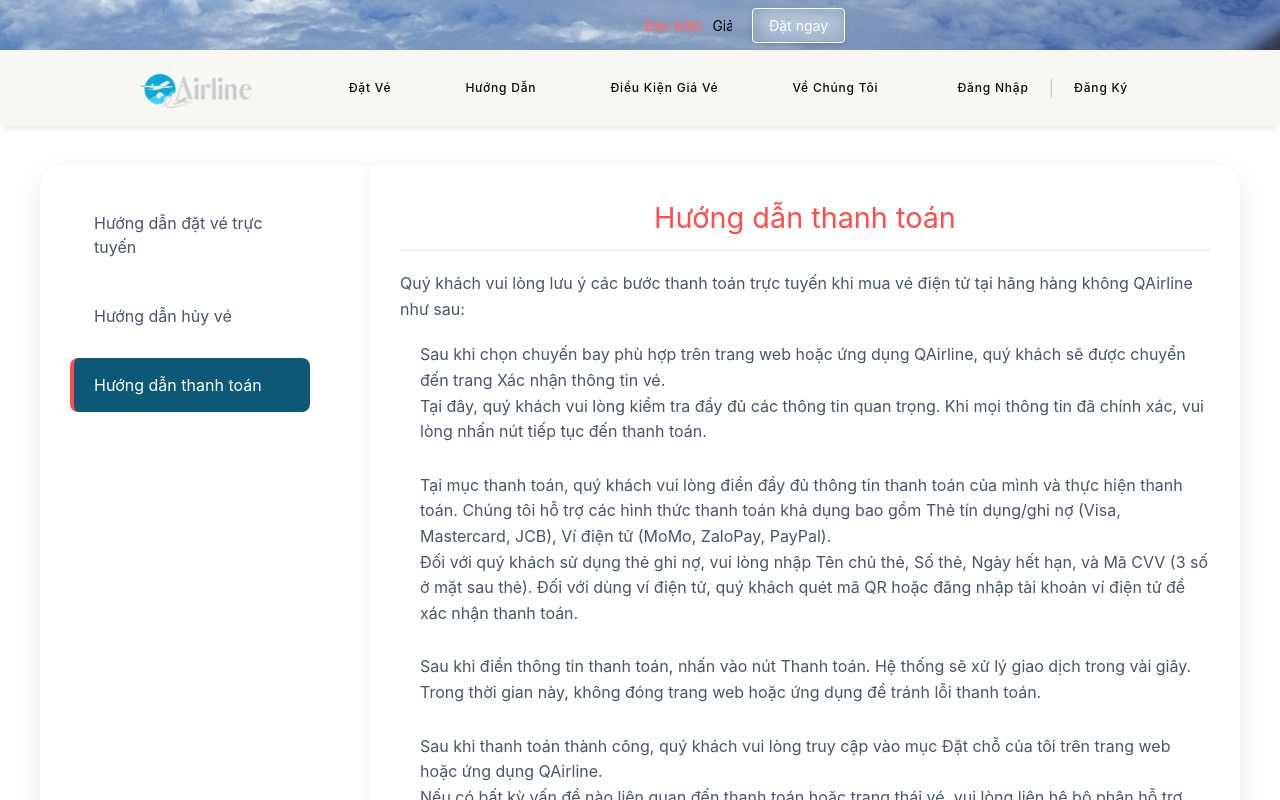
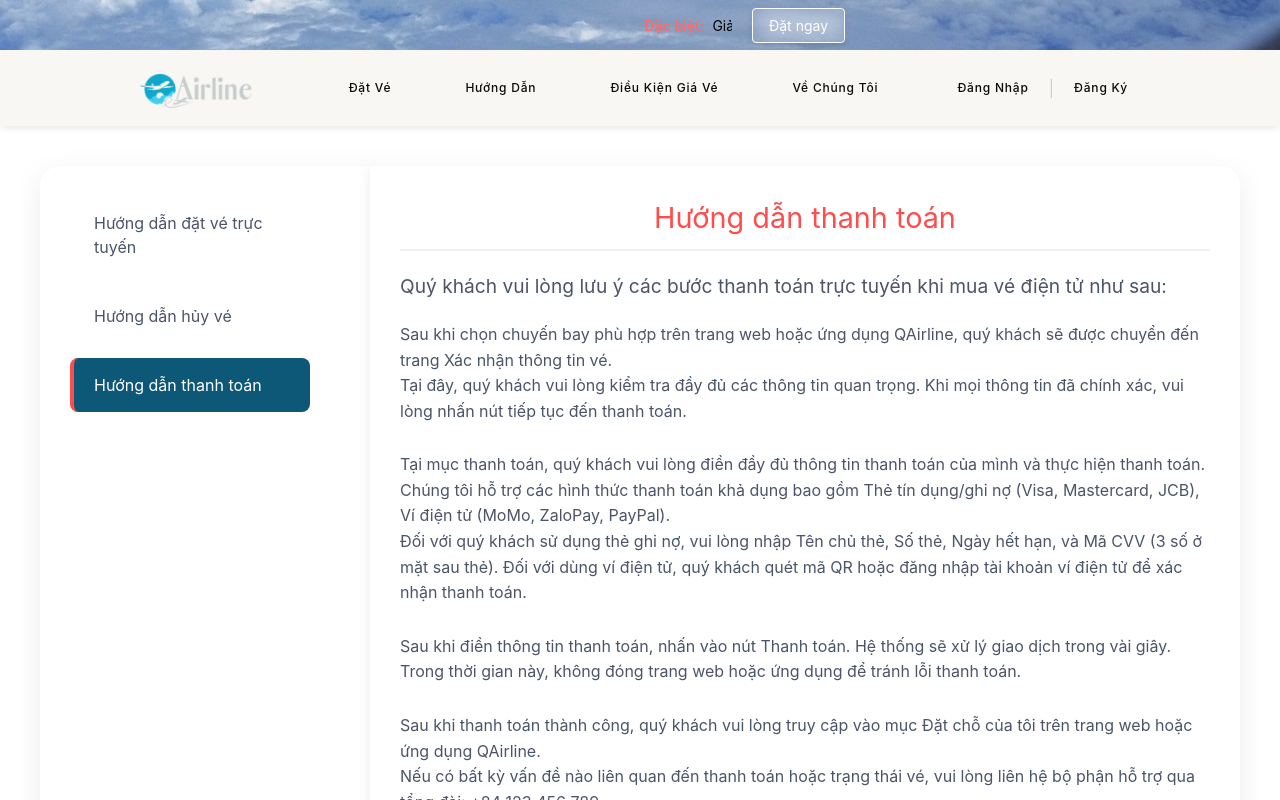
Before and after one commit to djnhngocduc/QAirline, a React (Create React App) app in the folder frontend/: page /guide in a window 1280 px wide. Both pictures are taken after a click on the button "Hướng dẫn thanh toán". Shown: the top 800 px of the page. Built offline with nearby package versions, Linux system fonts and the light colour scheme.

Commit message:
update guide for navbar

```diff
--- a/frontend/src/pages/Guide/Guide.jsx
+++ b/frontend/src/pages/Guide/Guide.jsx
@@ -139,7 +139,7 @@ const Guide = () => {
               <p>
                 {" "}
                 Quý khách vui lòng lưu ý các bước thanh toán trực tuyến khi mua
-                vé điện tử tại hãng hàng không QAirline như sau:{" "}
+                vé điện tử như sau:{" "}
               </p>
               <ol>
                 <li>
--- a/frontend/src/pages/Guide/Guide.scss
+++ b/frontend/src/pages/Guide/Guide.scss
@@ -74,11 +74,10 @@
     color: #4a5568;
     line-height: 1.6;
     margin-bottom: 10px;
+    font-size: 1.2rem;
   }
 
   & ol {
-    padding-left: 20px;
-
     & li {
       position: relative;
       padding: 10px 0;
```
